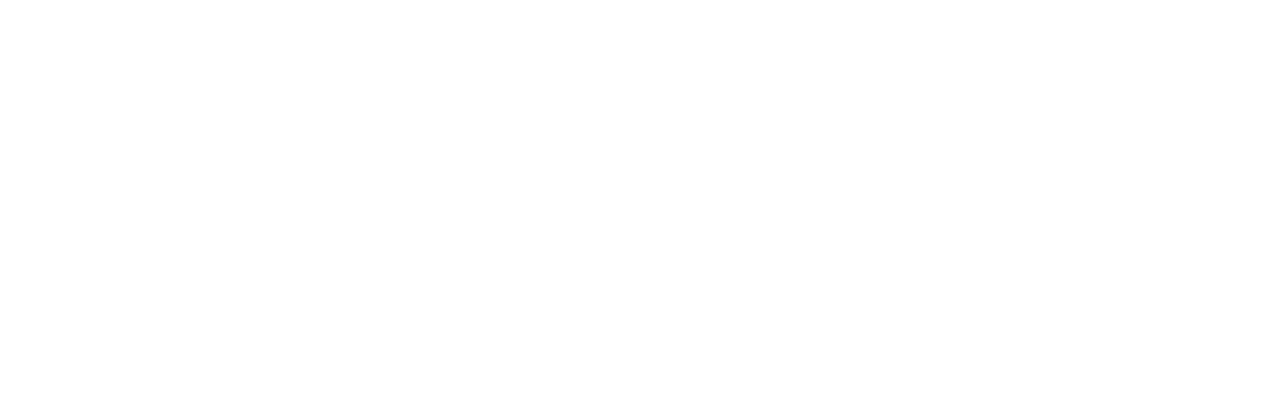
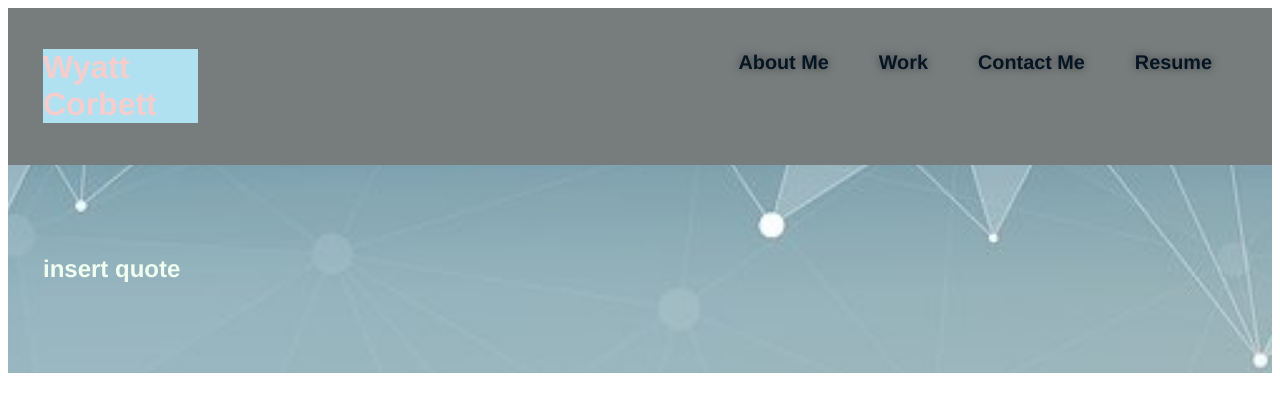
Before and after one commit to jwcorbett/my-first-portfolio, a plain HTML site: page index.html in a window 1280 px wide. Drawn offline with Linux system fonts and the light colour scheme.

Commit message:
started on header

```diff
--- a/assets/css/style.css
+++ b/assets/css/style.css
@@ -0,0 +1,62 @@
+body {
+    font-family: Helvetica, Arial, sans-serif;
+    color:honeydew
+  }
+
+  header {
+      padding: 20px 35px;
+      background-color: #777c7c;
+      display: flex;
+  justify-content: space-between;
+  flex-wrap: wrap;
+  }
+
+  header a {
+    text-decoration: none;
+    font-weight: bold;
+    color:rgb(6, 21, 36)
+  }
+
+  header nav {
+    margin: 7px 0;
+  }
+
+  header nav ul {
+    display: flex;
+    flex-wrap: wrap;
+    justify-content: space-between;
+    align-items: center;
+    list-style: none;
+  }
+
+  header nav ul li a {
+    padding: 10px 25px;
+    font-weight: lighter;
+    font-size: 1.55vw;
+    text-shadow: 0 0 10px rgba(0, 0, 0, 0.5);
+    font-weight: bold;
+  }
+
+  header nav ul li a:hover {
+    background: white;
+    color: rgb(6, 21, 36);
+    border-radius: 15px;
+    text-shadow: none;
+  }
+
+  .hero {
+    padding: 70px 35px;
+    background-image: url("../images/code.jpg");
+    background-size: cover;
+    background-attachment: fixed;
+    background-position: 80%;
+    z-index: 9999;
+  }
+
+  #wyatt-corbett {
+      background-color: rgb(176, 225, 240);
+      padding-right: 55px;
+      margin-right: 25px;
+      width: 100px;
+      color: rgb(245, 205, 205);
+  }
--- a/index.html
+++ b/index.html
@@ -8,6 +8,33 @@
     <title>Document</title>
 </head>
 <body>
+    <!-- Navigation -->
+    <header>
+
+        <h1 id="wyatt-corbett">
+            Wyatt Corbett
+        </h1>
+        <nav>
+            <ul>
+                <li>
+                    <a href="#About-Me">About Me</a>
+                </li>
+                <li>
+                    <a href="Work">Work</a>
+                </li>
+                <li>
+                    <a href="Contact-Me">Contact Me</a>
+                </li>
+                <li>
+                    <a href="Resume">Resume</a>
+                </li>
+            </ul>
+        </nav>
+    </header>
+
+    <section class="hero">
+        <h2>insert quote</h2>
+    </section>
 
 </body>
 </html>
```
Also changed, not shown: assets/images/code.jpg (added).
